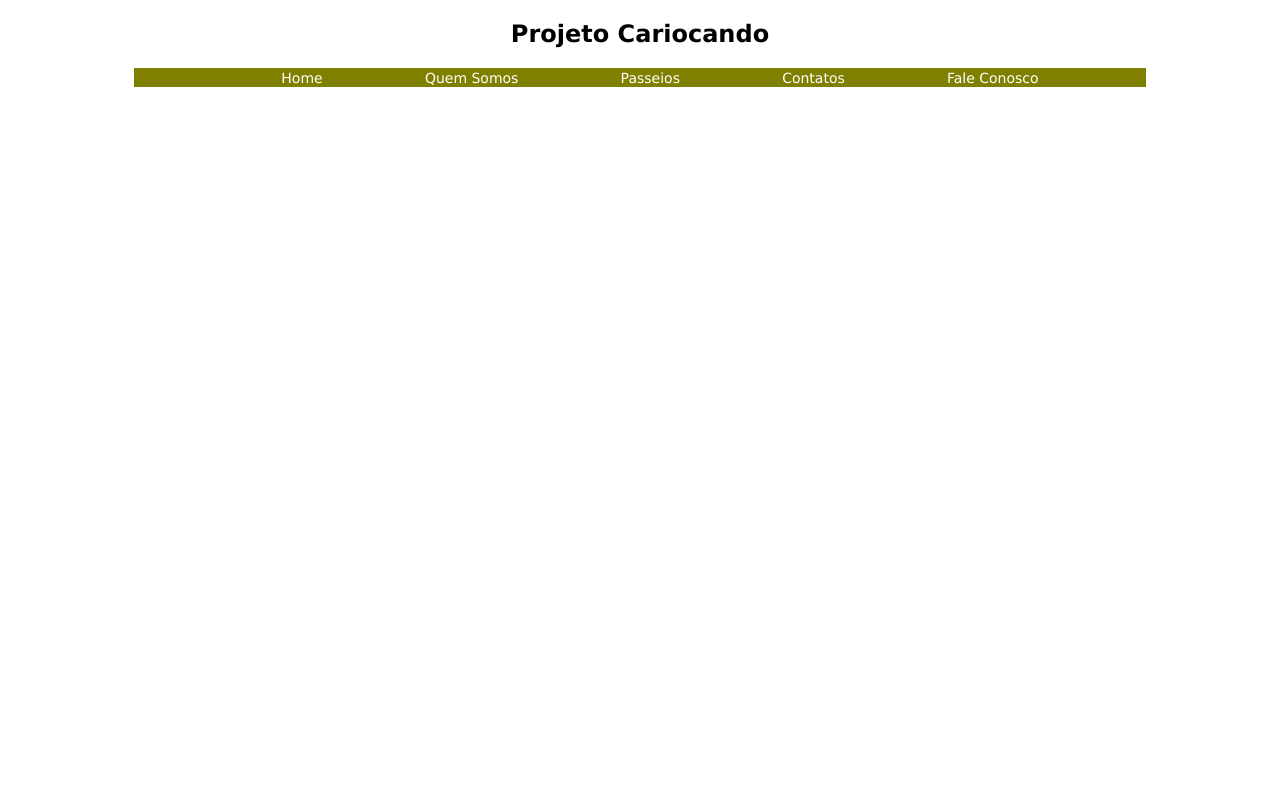
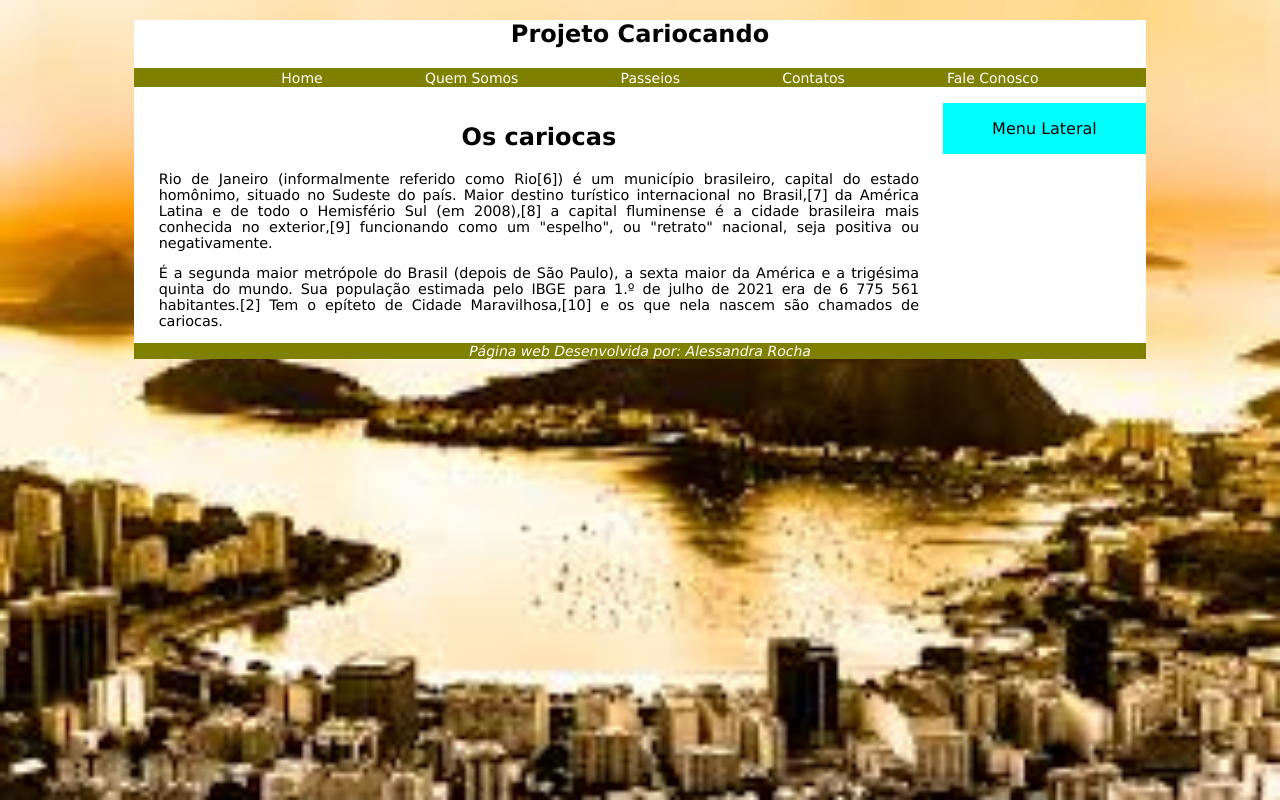
Before and after one commit to AlessandraRocha14/projeto_modelo, a plain HTML site: page CARIOCANDO/index.html in a window 1280 px wide. Drawn offline with Linux system fonts and the light colour scheme.

Commit message:
Add files via upload

```diff
--- a/CARIOCANDO/css/style.css
+++ b/CARIOCANDO/css/style.css
@@ -2,6 +2,9 @@ body{
     color: black;
     text-align: center;
     font-family: Verdana, Geneva, Tahoma, sans-serif;
+    background: white url(../img/rio.jpg);
+    background-repeat:no-repeat;
+    background-size: 100%;
 }
 .container{
     width: 80%;
@@ -21,3 +24,25 @@ body{
     font-size: 14px;
     color: white;
 }
+.content{
+    width: 80%;
+    float: left;
+    background-color: white;
+}
+.content p{
+    text-align: justify;
+    font-size: 90%;
+    padding-left: 3%;
+    padding-right: 3%;
+}
+.mainleft{
+    float: right;
+    width: 20%;
+    background-color: aqua;
+}
+.footer{
+    clear: both;
+    font-size: 14px;
+    color: white;
+    background-color: olive;
+}
--- a/CARIOCANDO/index.html
+++ b/CARIOCANDO/index.html
@@ -21,13 +21,18 @@
             <li><a href="">Fale Conosco</a></li>
         </ul>
     </div>
-    <div class="Content">
+    <div class="content">
+        <h2>Os cariocas</h2>
+        <p>Rio de Janeiro (informalmente referido como Rio[6]) é um município brasileiro, capital do estado homônimo, situado no Sudeste do país. Maior destino turístico internacional no Brasil,[7] da América Latina e de todo o Hemisfério Sul (em 2008),[8] a capital fluminense é a cidade brasileira mais conhecida no exterior,[9] funcionando como um "espelho", ou "retrato" nacional, seja positiva ou negativamente. </p>
+        <p> É a segunda maior metrópole do Brasil (depois de São Paulo), a sexta maior da América e a trigésima quinta do mundo. Sua população estimada pelo IBGE para 1.º de julho de 2021 era de 6 775 561 habitantes.[2] Tem o epíteto de Cidade Maravilhosa,[10] e os que nela nascem são chamados de cariocas.</p>
 
     </div>
     <div class="mainleft">
+        <p>Menu Lateral</p>
 
     </div>
     <div class="footer">
+        <address>Página web Desenvolvida por: Alessandra Rocha</address>
     </div>
 </div>
 </body>
```
Also changed, not shown: CARIOCANDO/img/capital/imagem1.jpg (added), CARIOCANDO/img/capital/imagem2.jpg (added), CARIOCANDO/img/capital/imagem3.jpg (added), CARIOCANDO/img/capital/imagem4.jpg (added), CARIOCANDO/img/capital/imagem5.jpg (added), CARIOCANDO/img/capital/imagem6.jpg (added), CARIOCANDO/img/interior/imagem1.jpg (added), CARIOCANDO/img/interior/imagem2.jpg (added), CARIOCANDO/img/interior/imagem3.jpg (added), CARIOCANDO/img/interior/imagem4.jpg (added), CARIOCANDO/img/interior/imagem5.jpg (added), CARIOCANDO/img/interior/imagem6.jpg (added), CARIOCANDO/img/logo.jpg (added), CARIOCANDO/img/rio.jpg (added), 1 more files, 2 other files.
